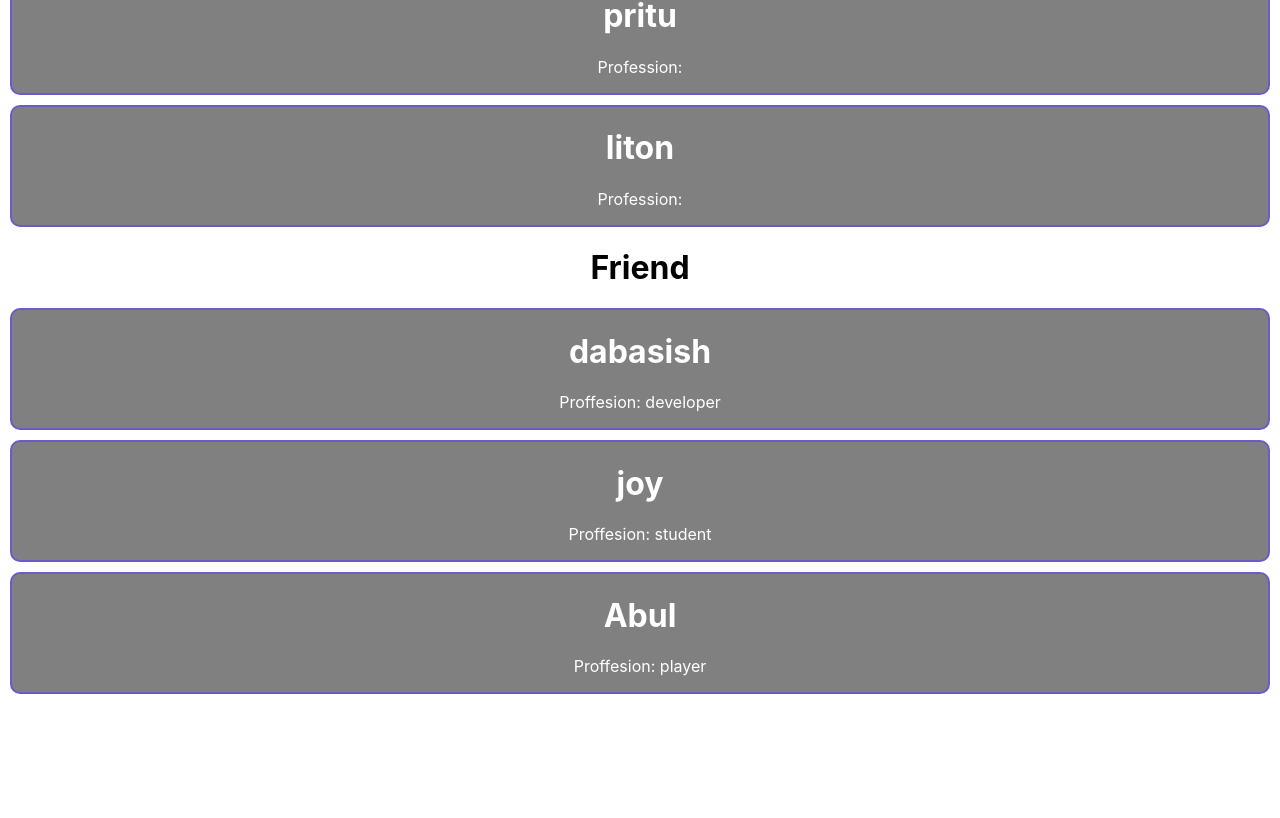
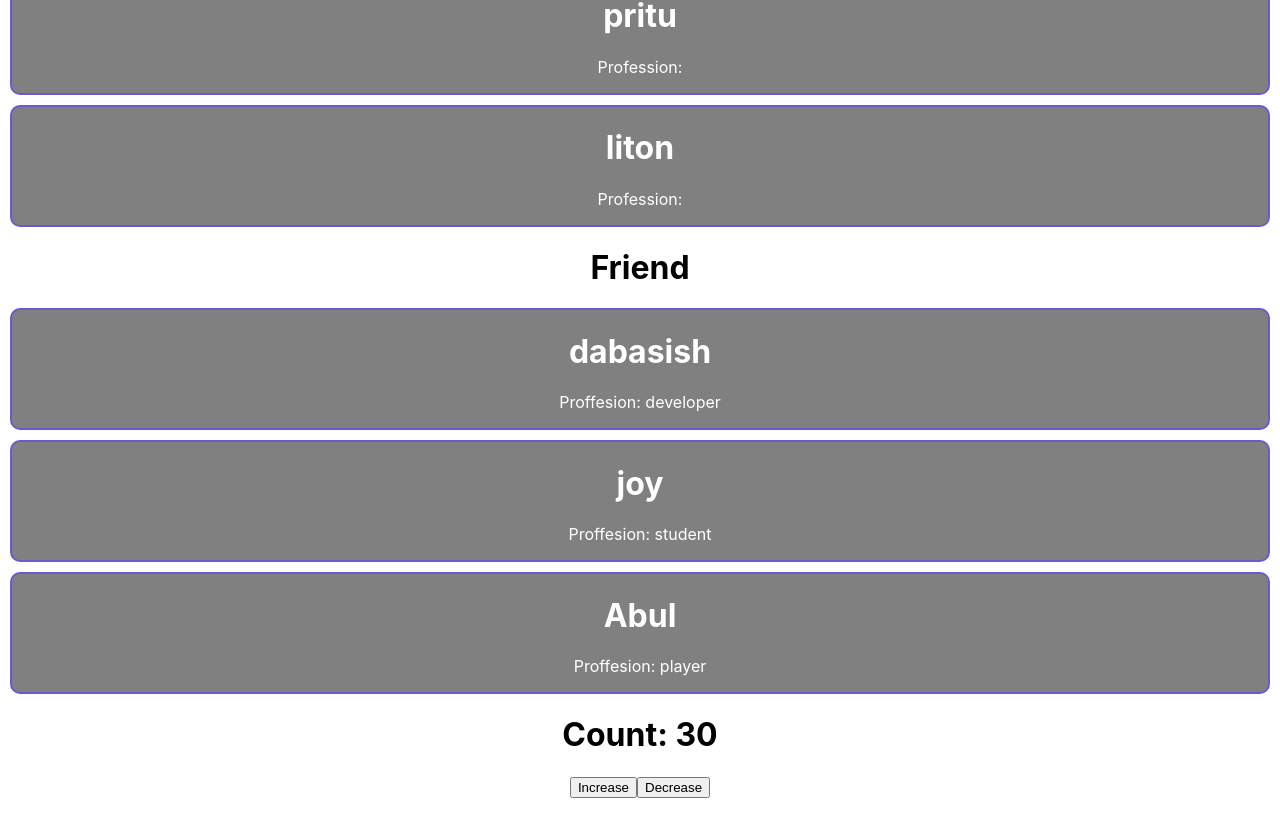
Before and after one commit to DabasishDasJoy/reactjs-core-concepts, a React (Create React App) app: page / in a window 1280 px wide. Shown: the part 301-1119 px from the top of the page. Before the commit the page ends 1005 px from the top, so only its background shows below. Built offline with nearby package versions, Linux system fonts and the light colour scheme.

Commit message:
control state

```diff
--- a/src/App.js
+++ b/src/App.js
@@ -1,3 +1,4 @@
+import { useState } from 'react';
 import './App.css';
 
 // Another ways of styling by declaring an object and define styles in the object.
@@ -80,13 +81,18 @@ function App() {
       {
         friends.map(friend => <Friend name={friend.name} profession={friend.profession}></Friend>)
       }
+
+      {/* state handling */}
+      <Counter></Counter>
     </div>
   );
 }
 
 // creating custom component->similar in look different in data
-// Start name with capital letter */
-// Adjacent JSX elements must be wrapped in an enclosing tag. either<></> or a <div></div>
+// Start name with capital letter
+// Adjacent JSX elements must be wrapped in an enclosing tag. either<></>
+
+// component for state
 function Person(props) {
   console.log("🚀 ~ file: App.js ~ line 65 ~ Person ~ props", props)
   // return <h1>Dabasish Das Joy </h1>
@@ -101,7 +107,7 @@ function Person(props) {
   );
 }
 
-
+// component for Friend
 function Friend(props){
   console.log("🚀 ~ file: App.js ~ line 79 ~ Friend ~ props", props)
   return(
@@ -112,6 +118,23 @@ function Friend(props){
   );
 }
 
+// component for state
+function Counter() {
+  // useState is a state libaray which is used to control states. Sate has two elements of array (initial value, function)
+  const [state, setState] = useState(30);
 
+  // call the setState function to set the state value of given in params
+  const increaseCounter = () => setState(state + 1);
+  const decreaseCounter = () => setState(state - 1);
+
+  return (
+    <div style={{margin:'20px'}}>
+      <h1>Count: {state}</h1>
+      {/* in react on event lister don't use function call. Just define the function name.  */}
+      <button onClick={increaseCounter}>Increase</button>
+      <button onClick={decreaseCounter}>Decrease</button>
+    </div>
+  );
+}
 
 export default App;
```
